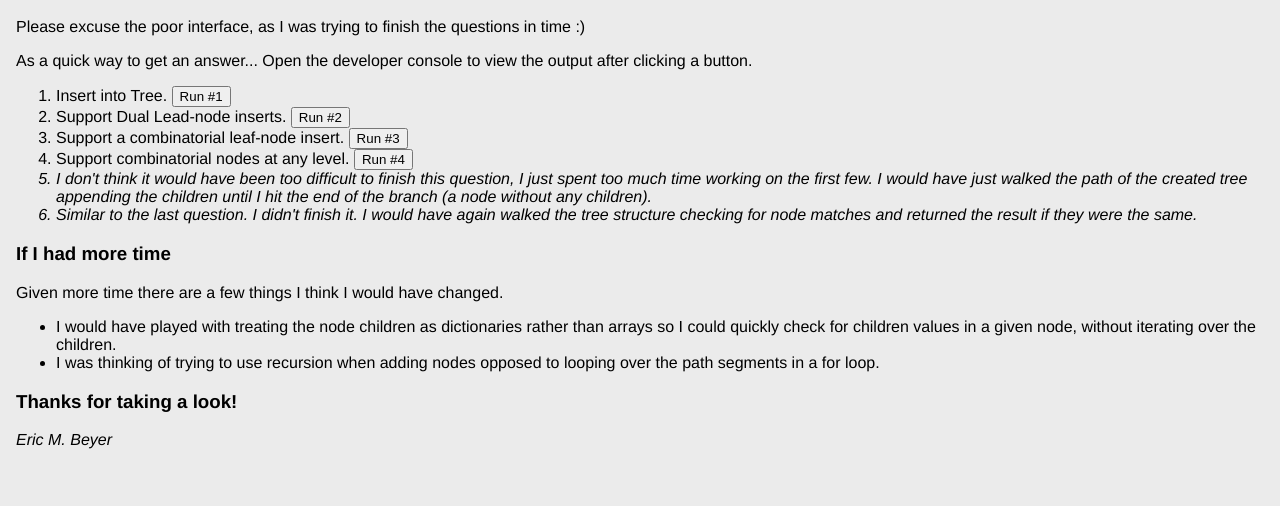
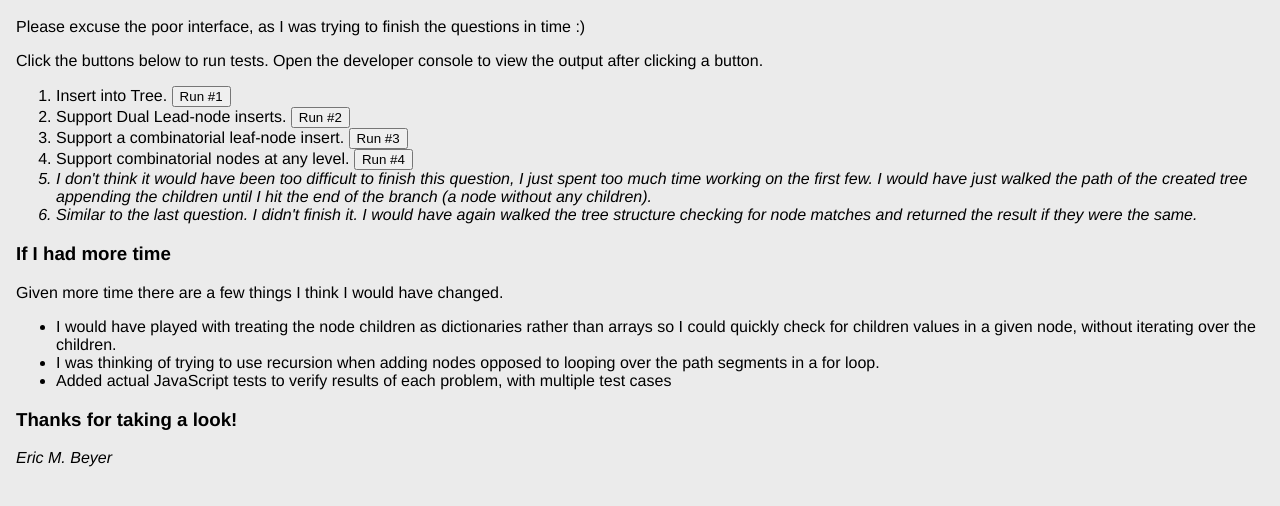
Before and after one commit to ebeyer1/ScopelyChallenge, a plain HTML site: page index.html in a window 1280 px wide. Shown: the part 56-562 px from the top of the page. Drawn offline with Linux system fonts and the light colour scheme.

Commit message:
Cleaning up some text and adding an additional note

```diff
--- a/index.html
+++ b/index.html
@@ -16,7 +16,7 @@
 
     <p>Please excuse the poor interface, as I was trying to finish the questions in time :)</p>
 
-    <p>As a quick way to get an answer... Open the developer console to view the output after clicking a button.</p>
+    <p>Click the buttons below to run tests. Open the developer console to view the output after clicking a button.</p>
 
     <ol>
       <li>Insert into Tree. <button onclick="javascript: insertIntoTree()">Run #1</button></li>
@@ -36,6 +36,7 @@
     <ul>
       <li>I would have played with treating the node children as dictionaries rather than arrays so I could quickly check for children values in a given node, without iterating over the children.</li>
       <li>I was thinking of trying to use recursion when adding nodes opposed to looping over the path segments in a for loop.</li>
+      <li>Added actual JavaScript tests to verify results of each problem, with multiple test cases</li>
     </ul>
 
     <h3>Thanks for taking a look!</h3>
```
